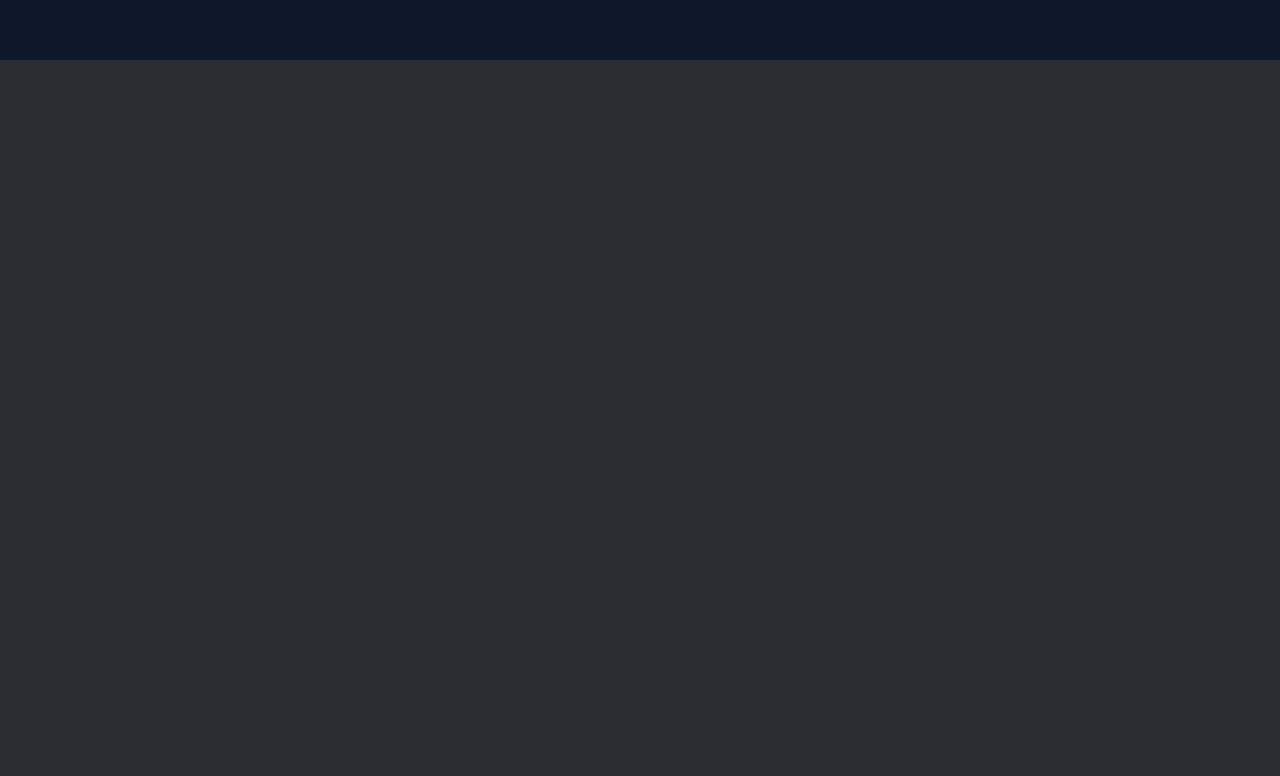
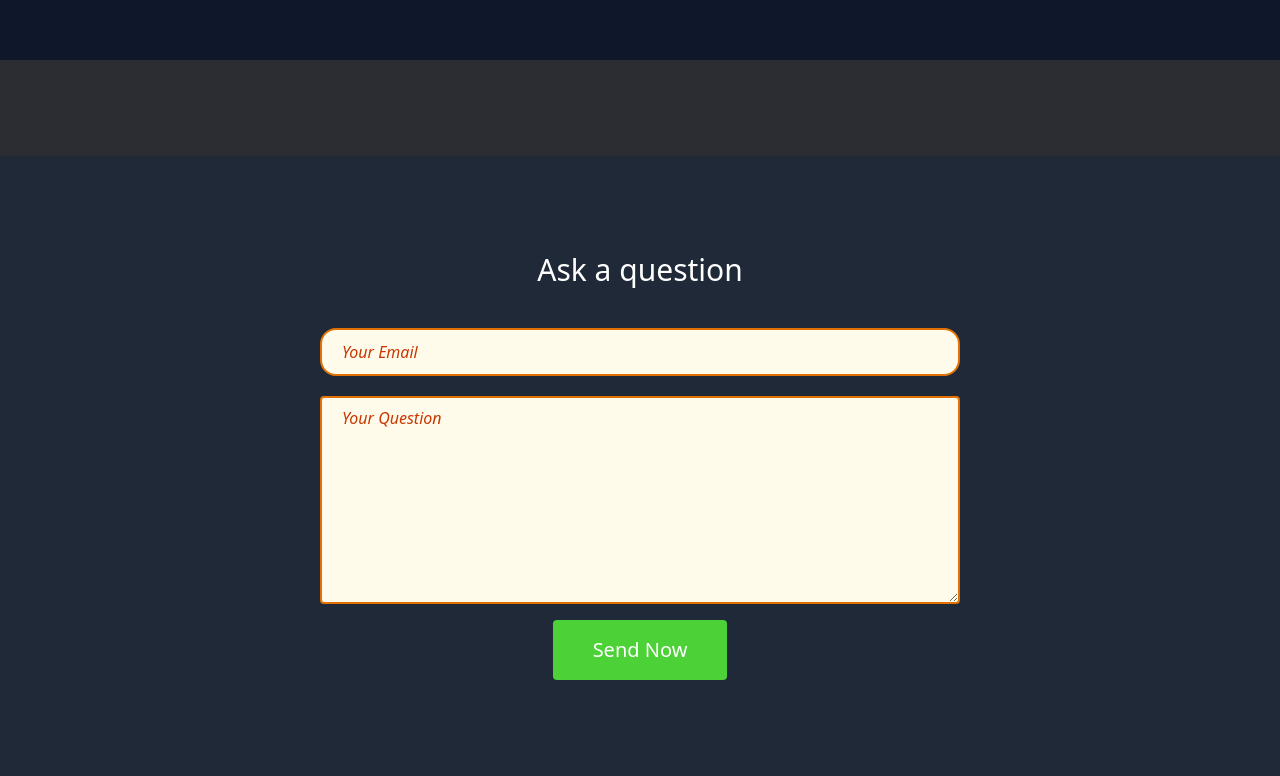
Before and after one commit to Shariar-Ahamed/First_Tailwind_Project, a website built with Vite: page index.html in a window 1280 px wide. Shown: the part 2284-3060 px from the top of the page. Before the commit the page ends 2440 px from the top, so only its background shows below. Built offline with nearby package versions, Linux system fonts and the light colour scheme.

Commit message:
from secton update

```diff
--- a/index.html
+++ b/index.html
@@ -134,9 +134,18 @@
     </div>
    </section>
 
+  <section class="class=py-16 sm:py-24 bg-[#1F2937]">
+    <div>
+      <h3 class="text-center text-xl sm:text-3xl text-white">Ask a question</h3>
+      <form>
+        <input type="email" class="block mx-auto w-5/6 sm:w-1/2 h-12 border-2 border-amber-600 rounded-2xl placeholder:italic placeholder:text-orange-700 px-5 bg-amber-50 mt-10 mb-5" placeholder="Your Email">
 
+        <textarea class=" bg-amber-50 block mx-auto w-5/6 sm:w-1/2 h-52 border-2 border-amber-600 rounded placeholder:italic placeholder:text-orange-700 px-5 py-2" placeholder="Your Question"></textarea>
 
-
+        <button class="block mx-auto bg-[#4cd137] px-10 py-4 text-white text-xl mt-4 rounded hover:bg-[#009432] cursor-pointer transition"> Send Now </button>
+      </form>
+    </div>
+  </section>
 
 
 
```
